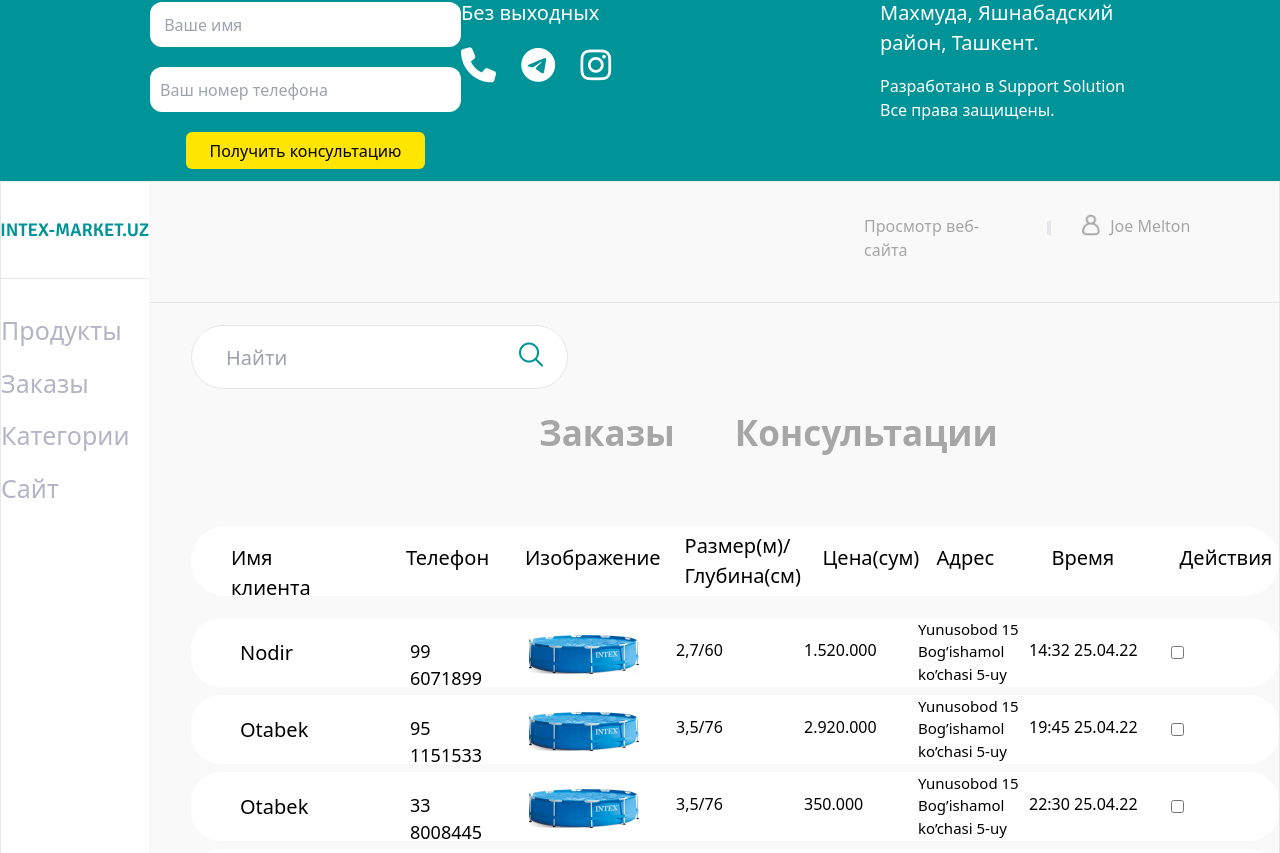
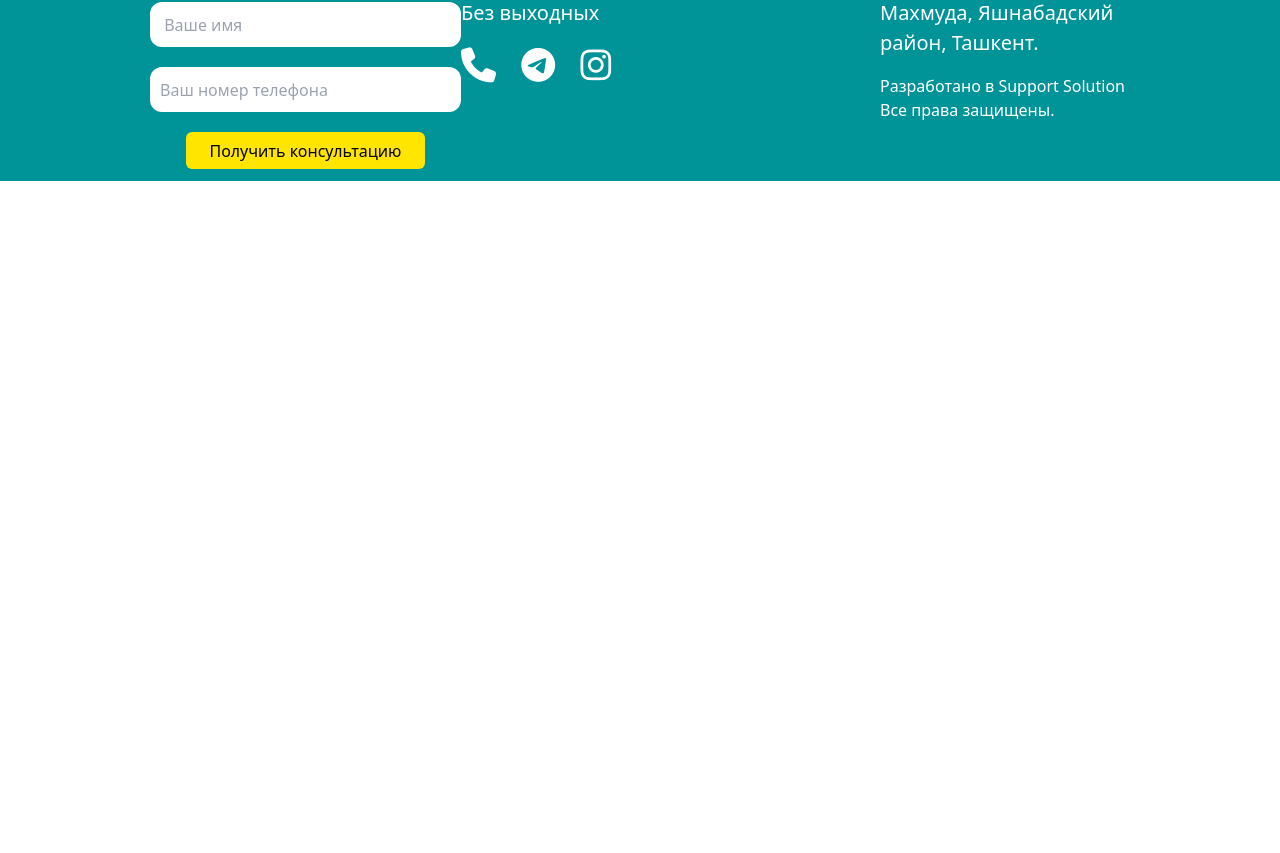
Before and after one commit to uzdev30/intex-market, a React (Create React App) app: page / in a window 1280 px wide. Shown: the part 4547-5400 px from the top of the page. After the commit the page ends 4728 px from the top, so only its background shows below. Built offline with nearby package versions, Linux system fonts and the light colour scheme.

Commit message:
next change

```diff
--- a/src/App.js
+++ b/src/App.js
@@ -1,12 +1,12 @@
 import "./App.css";
-import Adminpage1 from "./components/adminpage1/adminpage1";
+// import Adminpage1 from "./components/adminpage1/adminpage1";
 import Home from "./components/home/home";
 
 function App() {
   return (
     <>
       <Home />
-      <Adminpage1 />
+      {/* <Adminpage1 /> */}
     </>
   );
 }
```
